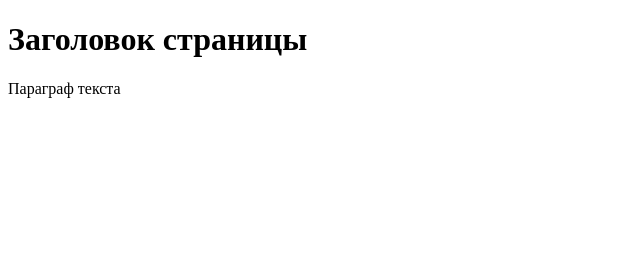
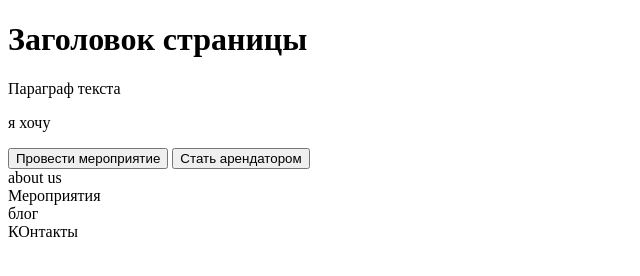
Before and after one commit to DeadDPie/DeadDPie.github.io, a plain HTML site: page index.html in a window 1280 px wide. Shown: the whole page, without its empty margins (0-640 px from the left). Drawn offline with Linux system fonts and the light colour scheme.

Commit message:
add simple template

```diff
--- a/index.html
+++ b/index.html
@@ -4,7 +4,20 @@
     <title>Название документа (страницы)</title>
   </head>
   <body>
-    <h1>Заголовок страницы</h1>
-    <p>Параграф текста</p>
+    <header><nav></nav></header>
+    <main>
+      <h1>Заголовок страницы</h1>
+      <p>Параграф текста</p>
+      <div>
+        <p>я хочу</p>
+        <button>Провести мероприятие</button>
+        <button>Стать арендатором</button>
+      </div>
+      <section>about us</section>
+      <section>Мероприятия</section>
+      <section>блог</section>
+      <section>КОнтакты</section>
+    </main>
+    <footer></footer>
   </body>
 </html>
```
